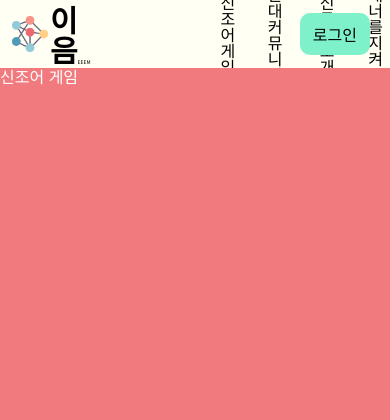
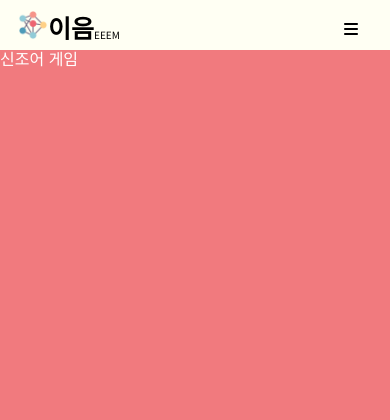
Before and after one commit to juliajh/EEEM, a Django app: page / in a window 390 px wide. Shown: the top 420 px of the page. Run offline with Django 3.2, Linux system fonts and the light colour scheme; some libraries are stand-ins or nearby versions.

Commit message:
navbar responsive js

```diff
--- a/gyeongsoton/gyeongsoton/templates/base.html
+++ b/gyeongsoton/gyeongsoton/templates/base.html
@@ -10,7 +10,9 @@
   <link href="https://fonts.googleapis.com/css?family=Arvo&display=swap" rel="stylesheet">
   <link rel="preconnect" href="https://fonts.googleapis.com">
   <link rel="preconnect" href="https://fonts.gstatic.com" crossorigin>
+  <script src="https://kit.fontawesome.com/740a1d0d1d.js" crossorigin="anonymous"></script>
   <link href="https://fonts.googleapis.com/css2?family=Noto+Sans+KR&display=swap" rel="stylesheet">
+  <script src='{% static "js/navbar.js" %}' defer></script>
 <style type="text/css">
     a:link { color: black; text-decoration: none;}
     a:visited { color: black; text-decoration: none;}
@@ -22,12 +24,15 @@
 {% block extrahead %}{% endblock %}
 <body>
   <nav class="navbar">
-    <a class="navbar-brand" href="{%url 'home' %}">
-      <img src="{% static 'img/logo.png' %}" style="height: 40px; width: 40px; margin-left: 10px;">
-      <div style="font-size: 30px;"><strong>이음</strong>
-        <span>EEEM</span>
-      </div>
-    </a>
+    <div class="navbar__brand">
+      <a href="{%url 'home' %}">
+        <div>
+          <img src="{% static 'img/logo.png' %}">
+          <strong>이음</strong>
+          <span>EEEM</span>
+        </div>
+      </a>
+    </div>
     <ul class="navbar__buttons">
       <li class="nav-item">
         <a class="nav-link" href="{%url 'newterms' %}">신조어게임</a>
@@ -41,24 +46,14 @@
       <li class="nav-item">
         <a class="nav-link" href="{%url 'manner' %}">매너를 지켜쥬</a>
       </li>
-
-      <!-- <li class="nav-item dropdown">
-        <a class="nav-link dropdown-toggle" href="#" id="navbarDropdown" role="button" data-bs-toggle="dropdown" aria-expanded="false">
-          Dropdown
-        </a>
-        <ul class="dropdown-menu" aria-labelledby="navbarDropdown">
-          <li><a class="dropdown-item" href="#">Action</a></li>
-          <li><a class="dropdown-item" href="#">Another action</a></li>
-          <li><hr class="dropdown-divider"></li>
-          <li><a class="dropdown-item" href="#">Something else here</a></li>
-        </ul>
-      </li> -->
-      </ul>
+    </ul>
     <a class="login__btn" href="#">
       <span>로그인</span>
     </a>
   </nav>
-
+  <a href="#" class="navbar__toggleBtn">
+    <i class="fas fa-bars"></i>
+  </a>
 
 {% block content %} {% endblock %}
 </body>
--- a/gyeongsoton/main/static/css/homepage_mobile.css
+++ b/gyeongsoton/main/static/css/homepage_mobile.css
@@ -1,10 +1,10 @@
-@media screen and (min-width: 645px) {
+@media screen and (min-width: 790px) {
   .mobile__main__content .mobile__main__content--box {
     display: none;
   }
 }
 
-@media screen and (max-width: 645px) {
+@media screen and (max-width: 790px) {
   .main__content {
     display: none;
   }
--- a/gyeongsoton/main/static/css/navbar.css
+++ b/gyeongsoton/main/static/css/navbar.css
@@ -2,9 +2,35 @@
   background-color: #fffff3;
   display: flex;
   align-items: center;
-  height: 8vh;
+  padding: 10px 8px;
   /* padding: 10px 0px; */
   /*border-bottom: 2px solid #ddddcd;*/
+}
+
+.navbar__brand {
+  display: flex;
+  justify-content: center;
+  align-items: center;
+  padding: 0px 10px;
+}
+
+.navbar__brand div {
+  display: flex;
+  justify-content: center;
+  align-items: flex-end;
+}
+
+.navbar__brand strong {
+  font-size: 25px;
+}
+
+.navbar__brand span {
+  font-size: 10px;
+}
+
+.navbar__brand img {
+  width: 30px;
+  height: 30px;
 }
 
 .navbar__buttons {
@@ -23,17 +49,6 @@
   align-items: center;
 }
 
-.navbar-brand {
-  display: flex;
-  align-items: center;
-  justify-content: center;
-  margin-right: 100px;
-}
-
-.navbar-brand span:last-child {
-  font-size: 5px;
-}
-
 .nav-link {
   color: white;
 }
@@ -42,18 +57,43 @@
   color: grey;
 }
 
-.navbar-brand div {
-  display: flex;
-  justify-content: center;
-  align-items: flex-end;
-}
-
 .login__btn {
   position: absolute;
   right: 20px;
-  height: auto;
-  width: auto;
   border-radius: 10px;
   padding: 13px;
   background-color: rgb(126, 241, 203);
 }
+
+.navbar__toggleBtn {
+  position: absolute;
+  display: none;
+  top: 20px;
+  right: 32px;
+}
+
+@media screen and (max-width: 790px) {
+  .navbar {
+    flex-direction: column;
+    align-items: flex-start;
+  }
+
+  .login__btn {
+    display: none;
+  }
+
+  .navbar__buttons {
+    flex-direction: column;
+    width: 100%;
+    align-items: center;
+    display: none;
+  }
+
+  .navbar__toggleBtn {
+    display: block;
+  }
+
+  .navbar__buttons.active {
+    display: flex;
+  }
+}
--- /dev/null
+++ b/gyeongsoton/main/static/js/navbar.js
@@ -0,0 +1,6 @@
+const toggleBtn = document.querySelector('.navbar__toggleBtn');
+const navBarBtn = document.querySelector('.navbar__buttons');
+
+toggleBtn.addEventListener('click', () => {
+  navBarBtn.classList.toggle('active');
+});
```
